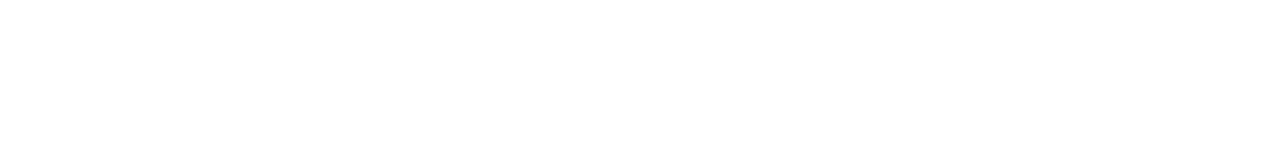
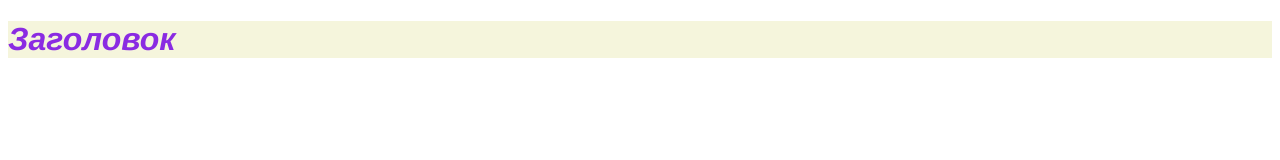
Before and after one commit to EEtchina/Newget, a plain HTML site: page index.html in a window 1280 px wide. Drawn offline with Linux system fonts and the light colour scheme.

Commit message:
Создана шапка проекта

```diff
--- a/index.html
+++ b/index.html
@@ -7,6 +7,8 @@
   <title>Document</title>
 </head>
 <body>
-
+<header>
+  <h1>Заголовок</h1>
+</header>
 </body>
 </html>
--- a/style.css
+++ b/style.css
@@ -0,0 +1,8 @@
+header {
+  background-color: beige;
+}
+h1 {
+  font-family: "Franklin Gothic Medium", "Arial Narrow", Arial, sans-serif;
+  font-style: italic;
+  color: blueviolet;
+}
```
